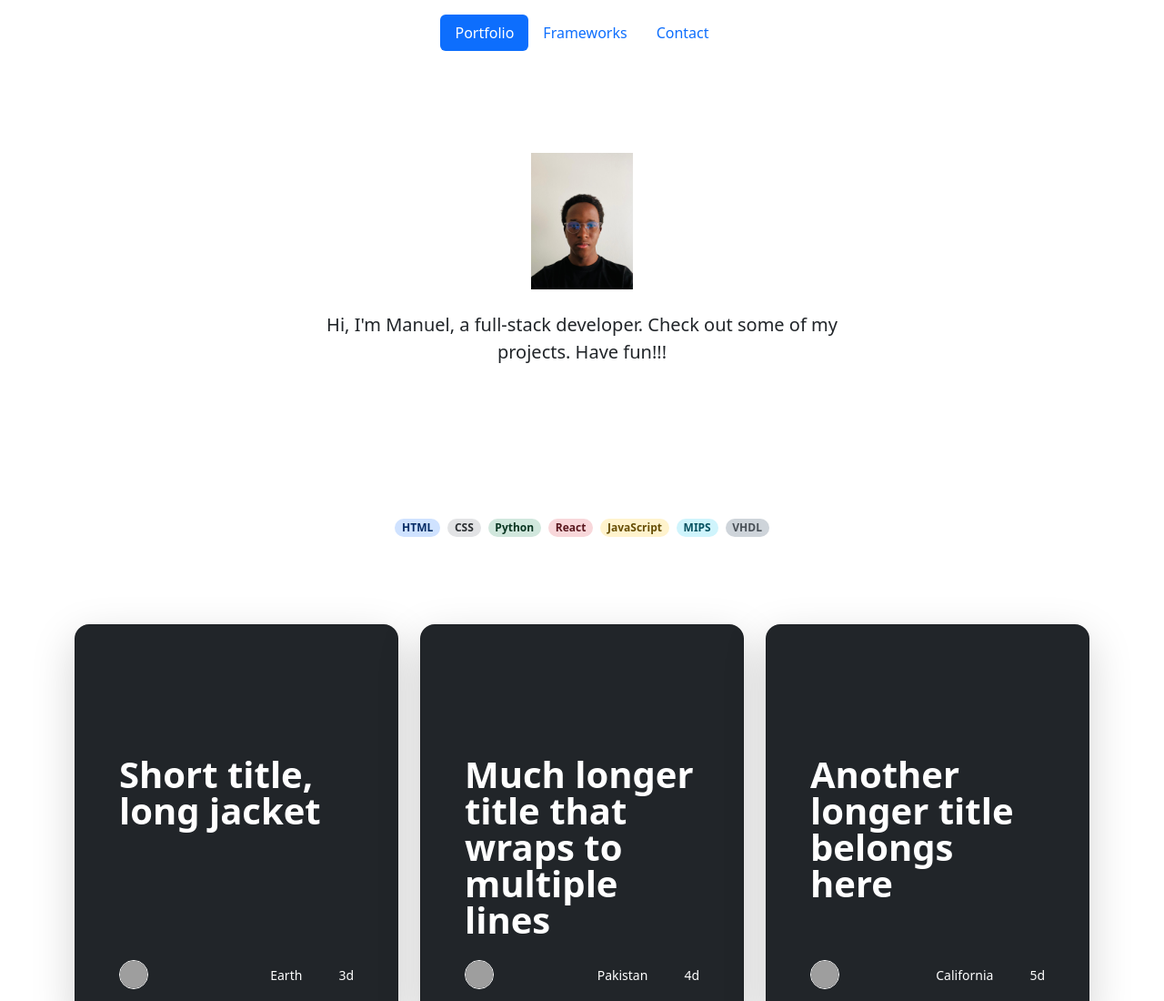
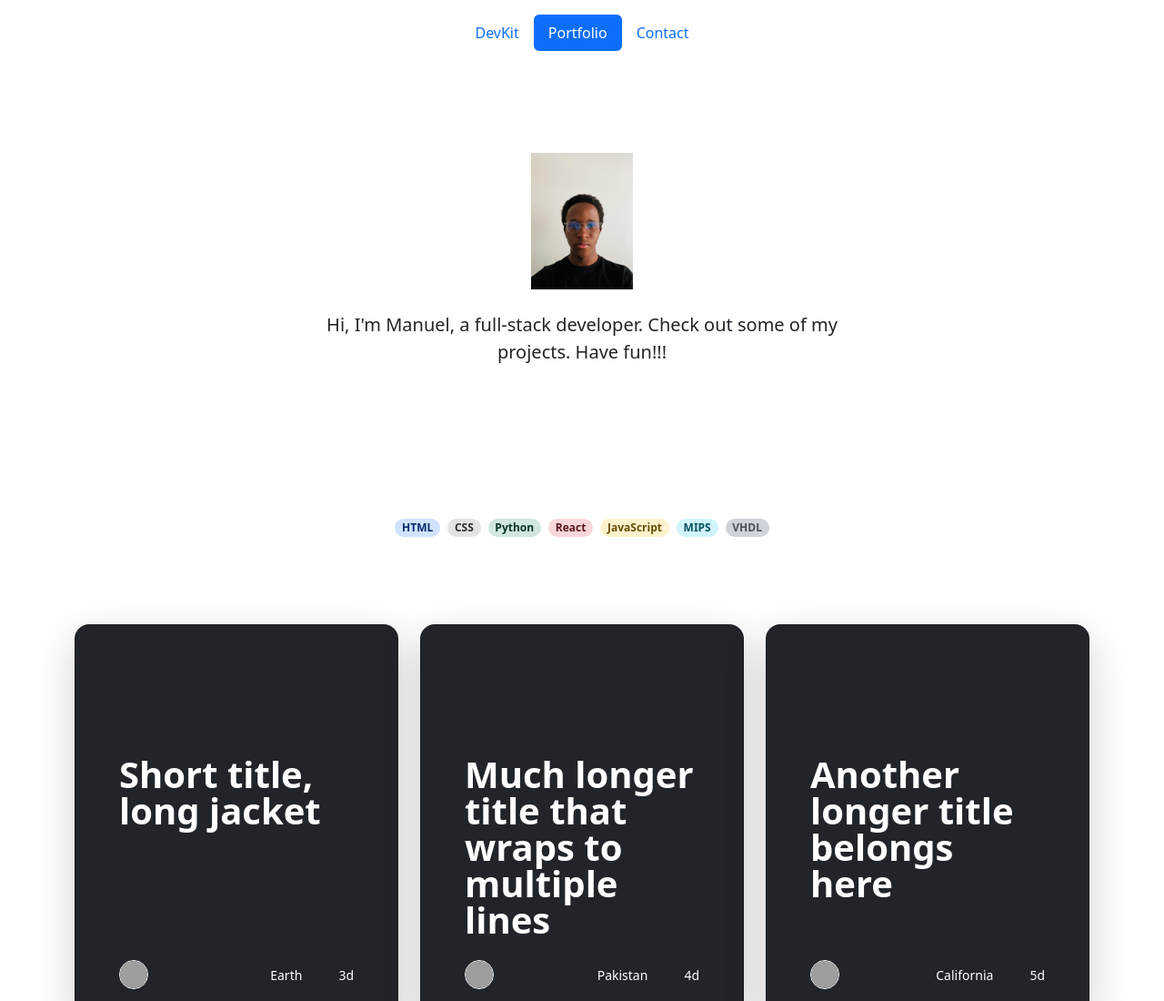
Before and after one commit to manue7mokua/Personal-Portfolio, a plain HTML site: page index.html in a window 1280 px wide. Shown: the top 1100 px of the page at 91% size. Drawn offline with nearby package versions, Linux system fonts and the light colour scheme; grey boxes are pictures that could not be loaded.

```diff
--- a/index.html
+++ b/index.html
@@ -12,8 +12,8 @@
         <div class="container">
             <header class="d-flex justify-content-center py-3">
               <ul class="nav nav-pills">
-                <li class="nav-item"><a href="#" class="nav-link active" aria-current="page">Portfolio</a></li>
-                <li class="nav-item"><a href="#" class="nav-link">Frameworks</a></li>
+                <li class="nav-item"><a href="#" class="nav-link" aria-current="page">DevKit</a></li>
+                <li class="nav-item"><a href="#" class="nav-link active">Portfolio</a></li>
                 <li class="nav-item"><a href="#" class="nav-link">Contact</a></li>
               </ul>
             </header>
```
